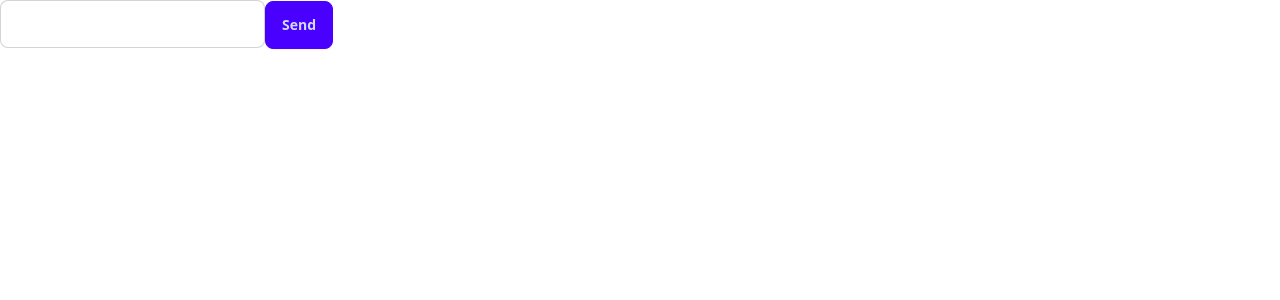
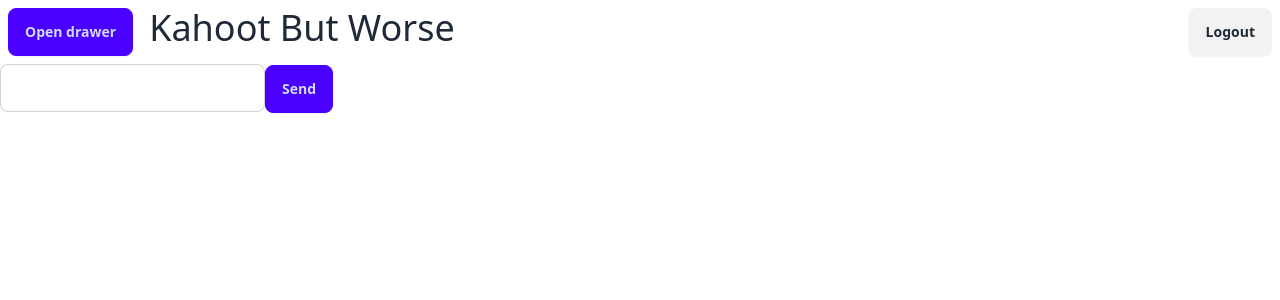
Before and after one commit to Claude-White/JACHacks, a React (Vite) app in the folder client/: page / in a window 1280 px wide. Shown: the top 300 px of the page. Built offline with nearby package versions, Linux system fonts and the light colour scheme.

Commit message:
did sum css stufff

```diff
--- a/client/src/App.jsx
+++ b/client/src/App.jsx
@@ -1,5 +1,6 @@
 import { useState } from "react";
 import Header from "./components/Header";
+import Nav from "./components/Nav";
 
 function App() {
   //const [aiReply, setAiReply] = useState();
@@ -47,6 +48,10 @@ function App() {
   }
   return (
     <>
+      <div className="drawer">
+        <input id="my-drawer" type="checkbox" className="drawer-toggle" />
+        <div className="drawer-content">
+          <Header />
           <input
             type="text"
             className="input input-bordered"
@@ -58,6 +63,18 @@ function App() {
           </button>
 
           <p>{streamData}</p>
+        </div>
+        <div className="drawer-side">
+          <label
+            htmlFor="my-drawer"
+            aria-label="close sidebar"
+            className="drawer-overlay"
+          ></label>
+          <ul className="menu p-4 w-80 min-h-full bg-base-200 text-base-content">
+            <Nav/>
+          </ul>
+        </div>
+      </div>
     </>
   );
 }
--- a/client/src/components/Header.jsx
+++ b/client/src/components/Header.jsx
@@ -1,10 +1,19 @@
 const Header = () => {
   return (
-    <header>
-      <h1>Kahoot But Worse</h1>
-      <button className="btn float-end">Logout</button>
+    <header className="flex items-center p-2">
+      <div className="flex flex-1">
+        <label
+          htmlFor="my-drawer"
+          className="btn btn-primary drawer-button mr-4"
+        >
+          Open drawer
+        </label>
+        <h1 className="text-4xl">Kahoot But Worse</h1>
+      </div>
+      <button className="btn">Logout</button>
     </header>
   );
 };
 
 export default Header;
+``;
--- /dev/null
+++ b/client/src/components/Nav.jsx
@@ -0,0 +1,12 @@
+const Nav = () => {
+  return (
+    <>
+        <li><a href="/" className="btn block">Home</a></li>
+        <li><a href="/" className="btn block">Somewhere</a></li>
+        <li><a href="/" className="btn block">Anywhere</a></li>
+        <li><a href="/" className="btn block">Helooo??</a></li>
+    </>
+  );
+};
+
+export default Nav;
--- a/client/src/output.css
+++ b/client/src/output.css
@@ -1592,16 +1592,36 @@ html:has(.drawer-toggle:checked) {
   background-color: transparent;
 }
 
-.float-end {
-  float: inline-end;
+.mr-4 {
+  margin-right: 1rem;
+}
+
+.block {
+  display: block;
+}
+
+.flex {
+  display: flex;
 }
 
 .min-h-full {
   min-height: 100%;
 }
 
+.w-12 {
+  width: 3rem;
+}
+
 .w-80 {
   width: 20rem;
+}
+
+.flex-1 {
+  flex: 1 1 0%;
+}
+
+.items-center {
+  align-items: center;
 }
 
 .bg-base-200 {
@@ -1609,6 +1629,10 @@ html:has(.drawer-toggle:checked) {
   background-color: var(--fallback-b2,oklch(var(--b2)/var(--tw-bg-opacity)));
 }
 
+.p-2 {
+  padding: 0.5rem;
+}
+
 .p-4 {
   padding: 1rem;
 }
```
Also changed, not shown: 1 other file (tests, documents, lock files or other folders). Lines whose indentation alone changed are shown as unchanged.
